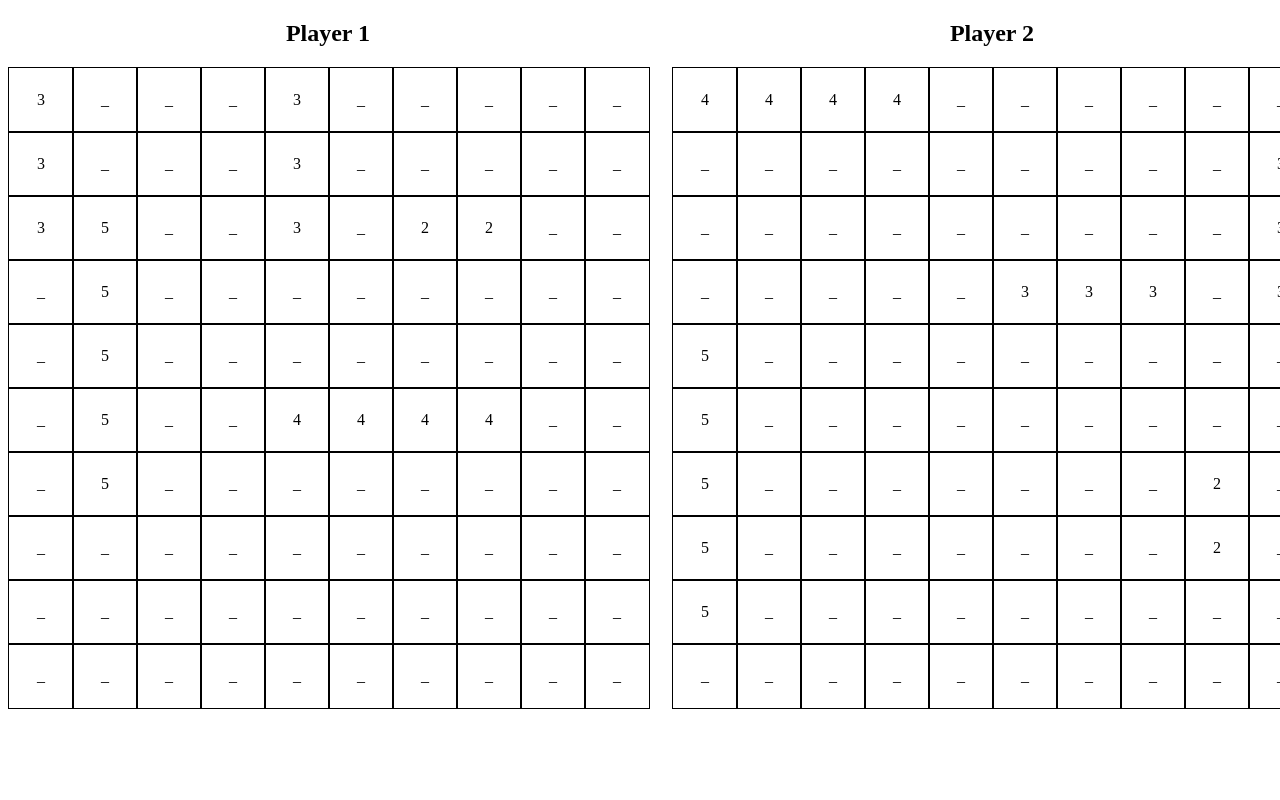
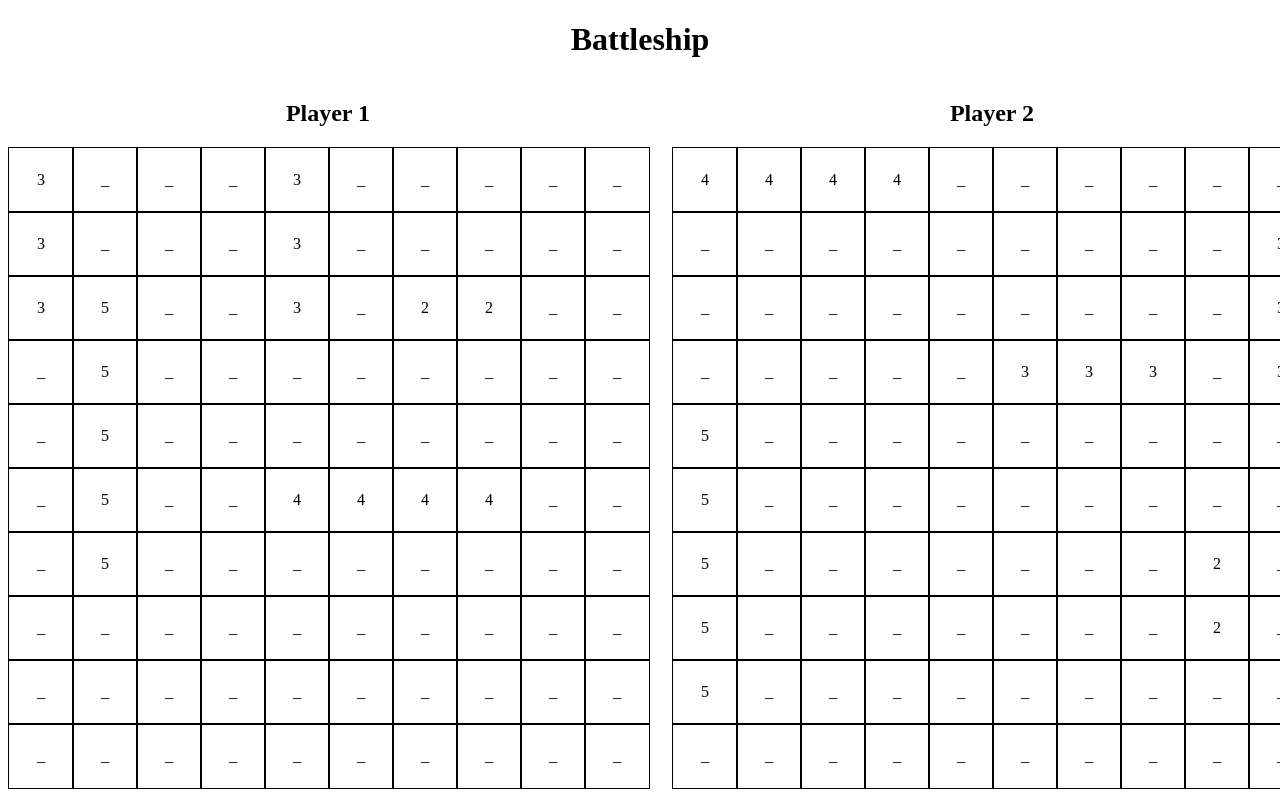
Before and after one commit to ftrbnd/odin-battleship, a website: page dist/index.html in a window 1280 px wide. Shown: the top 800 px of the page. Drawn offline with Linux system fonts and the light colour scheme.

Commit message:
Add header

```diff
--- a/dist/index.html
+++ b/dist/index.html
@@ -9,6 +9,9 @@
     <script src="main.js" defer></script>
 </head>
 <body>
+    <header>
+        <h1>Battleship</h1>
+    </header>
     <div class="boards">
         <h2>Player 1</h2>
         <div id="board1"></div>
--- a/dist/style.css
+++ b/dist/style.css
@@ -8,6 +8,11 @@ body {
     display: flex;
     flex-direction: column;
     padding: 0 8px;
+}
+
+header {
+    display: flex;
+    justify-content: center;
 }
 
 .boards {
```
